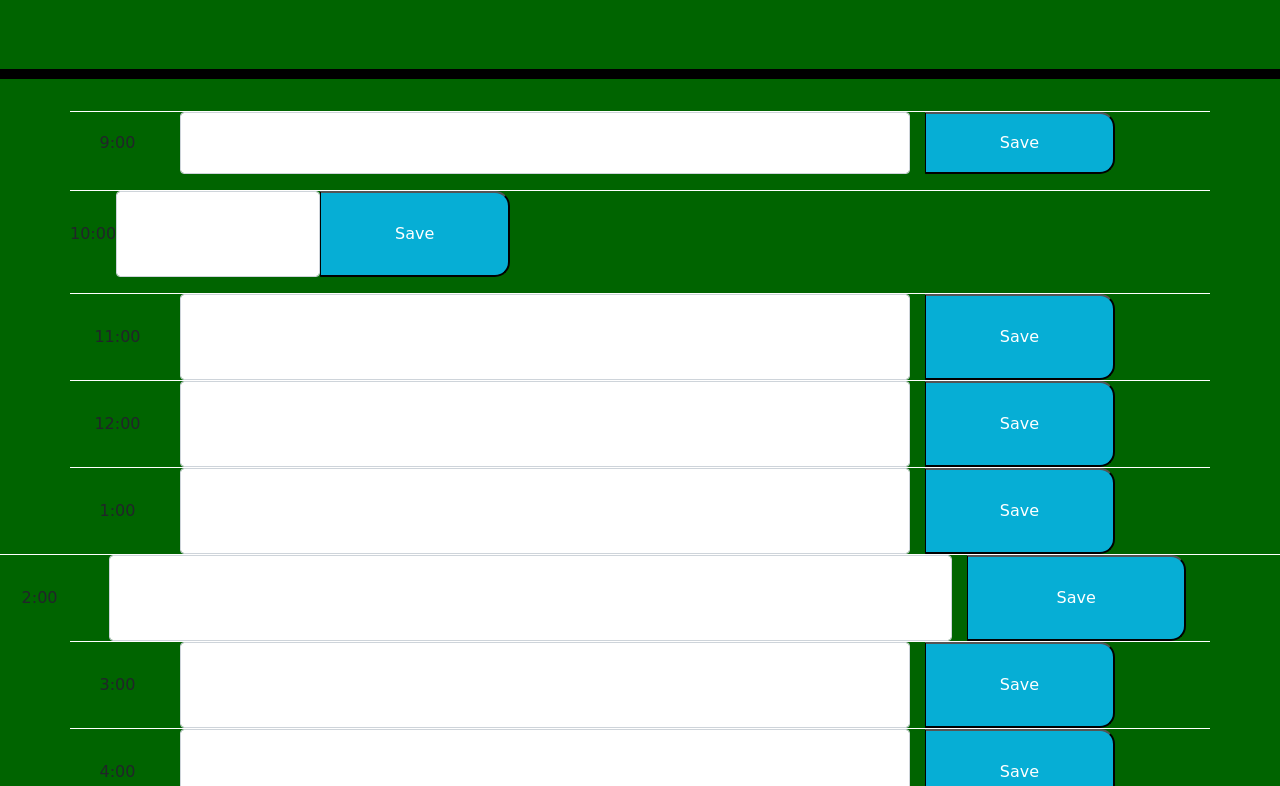
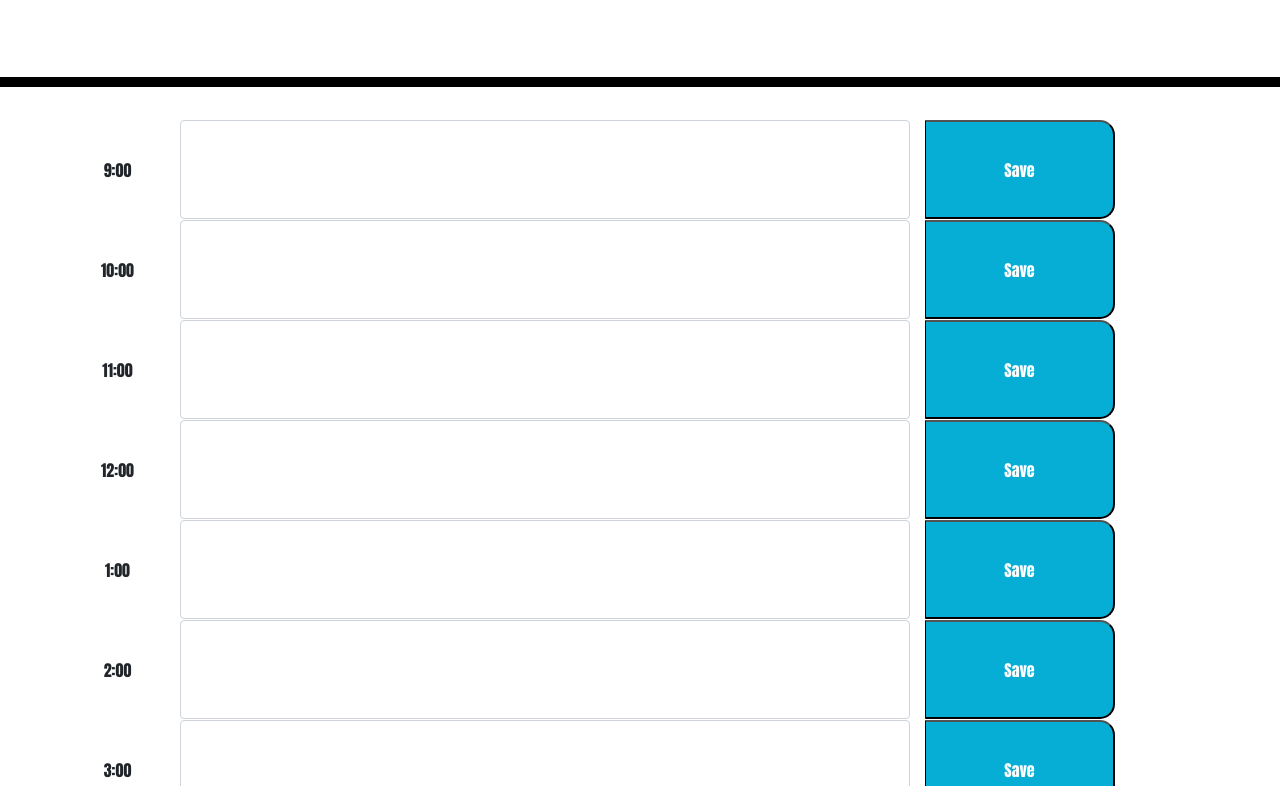
Before and after one commit to kbentley7/HW5DAYPLANNER, a plain HTML site: page index.html in a window 1280 px wide. Shown: the part 181-967 px from the top of the page. Drawn offline with nearby package versions, Linux system fonts and the light colour scheme; files that its build step writes are made by us from their sources.

Commit message:
edited index.html and style.css

```diff
--- a/style.css
+++ b/assets/css/style.css
@@ -1,8 +1,12 @@
 body {
-  font-family:cursive, sans-serif;
+  font-family: Impact, Haettenschweiler, 'Arial Narrow Bold', sans-serif;
   font-size: 16px;
   line-height: 1;
-  background-color: darkgreen;
+  margin-bottom: 15px;
+}
+
+.container{
+  height: 100px;
 }
 
 textarea{
@@ -10,8 +14,13 @@ textarea{
   border: none;
   resize: none;
   color: #000000;
-  border-left: 1px solid black;
+  border-left: 1px solid rebeccapurple;
   padding: 10px;
+}
+
+#textarea{
+  width: 100%;
+  height: 100%;
 }
 
 .jumbotron {
@@ -34,7 +43,7 @@ textarea{
 .row {
   white-space: pre-wrap;
   height: 80px;
-  border-top: 1px solid white;;
+  border-top: 1px solid white;
 }
 
 .hour {
@@ -45,17 +54,17 @@ textarea{
 
 .past {
   background-color: #d3d3d3;
-  color:darkgreen;
+  color: white;
 }
 
 .present {
   background-color: #ff6961;
-  color:darkred;
+  color: white;
 }
 
 .future {
   background-color: #77dd77;
-  color:darkblue;
+  color: white;
 }
 
 .saveBtn {
--- a/index.html
+++ b/index.html
@@ -1,35 +1,36 @@
 <!DOCTYPE html>
 <html lang="en">
+
 <head>
-  <meta charset="UTF-8">
-  <meta http-equiv="X-UA-Compatible" content="IE=edge">
-  <meta name="viewport" content="width=device-width, initial-scale=1.0">
+    <meta charset="UTF-8" />
+    <meta name="viewport" content="width=device-width, initial-scale=1.0" />
+    <meta http-equiv="X-UA-Compatible" content="ie=edge" />
     <link rel="stylesheet" href="https://stackpath.bootstrapcdn.com/bootstrap/4.3.1/css/bootstrap.min.css" />
     <link rel="stylesheet" href="https://use.fontawesome.com/releases/v5.8.1/css/all.css"
         integrity="sha384-50oBUHEmvpQ+1lW4y57PTFmhCaXp0ML5d60M1M7uH2+nqUivzIebhndOJK28anvf" crossorigin="anonymous" />
     <link href="https://fonts.googleapis.com/css?family=Open+Sans&display=swap" rel="stylesheet" />
-    <link rel="stylesheet" href="assets/css/style.css" />
+    <link rel="stylesheet" href="./assets/css/style.css" />
     <title>Daily Scheduler</title>
-
 </head>
-
 
 <body>
     <header class="jumbotron">
-      <hi class="display-3">Daily Scheduler</hi>
-      <p class="lead">Schedule your day with this simple calendar</p>
+        <h1 class="display-3">Daily Scheduler</h1>
+        <p class="lead">Schedule daily events for each hour of the day with this calendar app.</p>
         <p id="currentDay" class="lead"></p>
     </header>
-    <div class="container" id="g">
+    </div>
+    <div class="container" id="9">
         <div class="row h-100">
             <p class="col-sm-1 my-auto time-block">9:00</p>
             <div class="inputText col-sm-8" id ="9"><textarea class="form-control" id="textarea"></textarea></div>
             <button class="saveBtn col-sm-2">Save</button>
         </div>
-    <class class="container" id="10">
+    </div>
+    <div class="container" id="10">
         <div class="row h-100">
-          <p class="col-sm1 my-auto time-block">10:00</p>
-          <div class="inputText col-sm8"><textarea class="form-control" rows="3" id="textarea"></textarea></div>
+            <p class="col-sm-1 my-auto time-block">10:00</p>
+            <div class="inputText col-sm-8"><textarea class="form-control" rows="3" id="textarea"></textarea></div>
             <button class="saveBtn col-sm-2">Save</button>
         </div>
     </div>
@@ -53,7 +54,7 @@
             <div class="inputText col-sm-8"><textarea class="form-control" rows="3" id="textarea"></textarea></div><button
                 class="saveBtn col-sm-2">Save</button>
         </div>
-</div
+    </div>
     <div class="container" id="14">
         <div class="row h-100">
             <p class="col-sm-1 my-auto time-block">2:00</p>
@@ -61,14 +62,13 @@
                 class="saveBtn col-sm-2">Save</button>
         </div>
     </div>
-<div class="container" id="16">
+    <div class="container" id="15">
         <div class="row h-100">
             <p class="col-sm-1 my-auto time-block">3:00</p>
             <div class="inputText col-sm-8"><textarea class="form-control" rows="3" id="textarea"></textarea></div><button
                 class="saveBtn col-sm-2">Save</button>
         </div>
     </div>
-
     <div class="container" id="16">
         <div class="row h-100">
             <p class="col-sm-1 my-auto time-block">4:00</p>
@@ -87,4 +87,5 @@
     <script src="https://cdnjs.cloudflare.com/ajax/libs/moment.js/2.24.0/moment.min.js"></script>
     <script src="script.js"></script>
 </body>
+
 </html>
```
Lines whose indentation alone changed are shown as unchanged.
